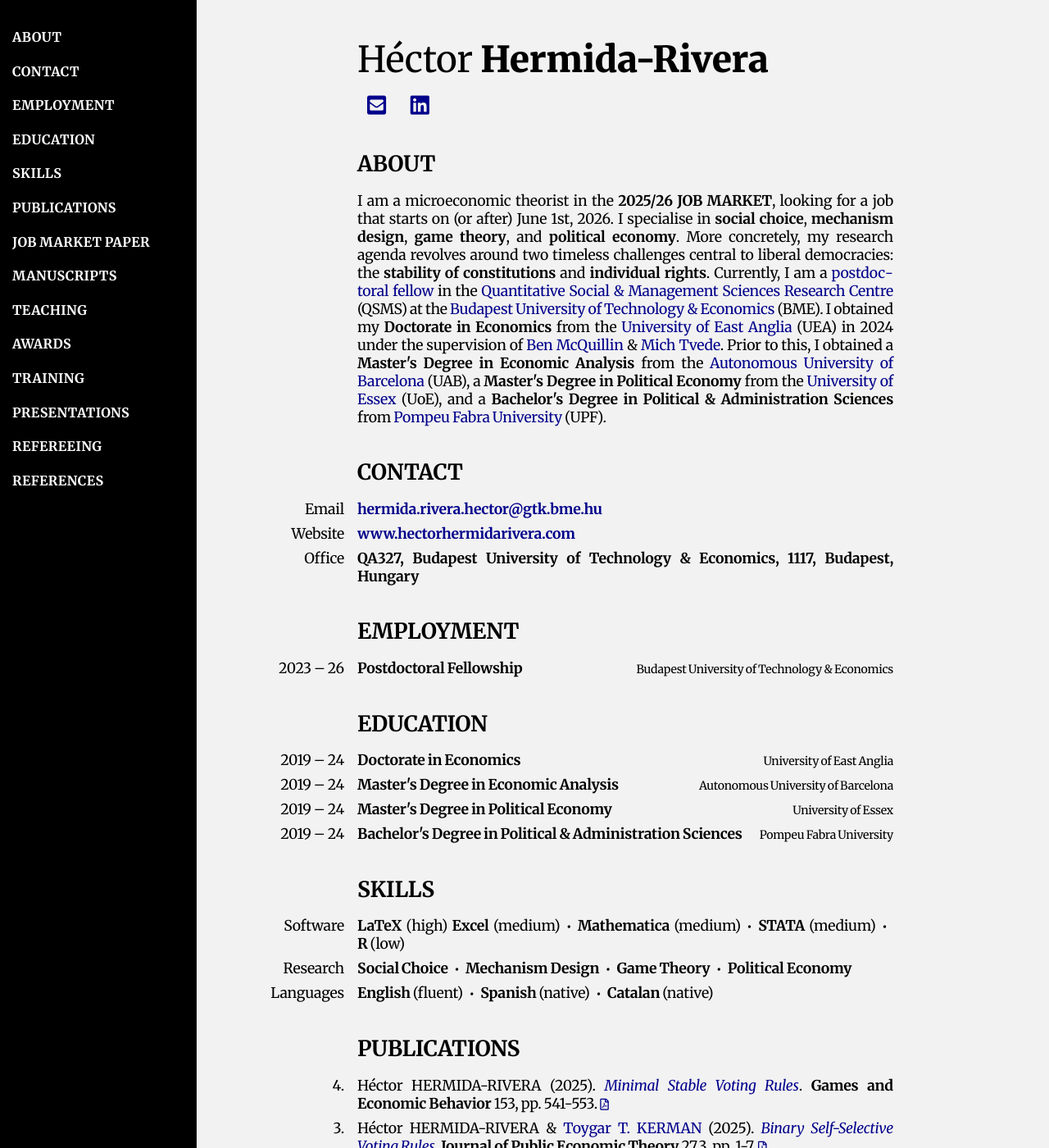
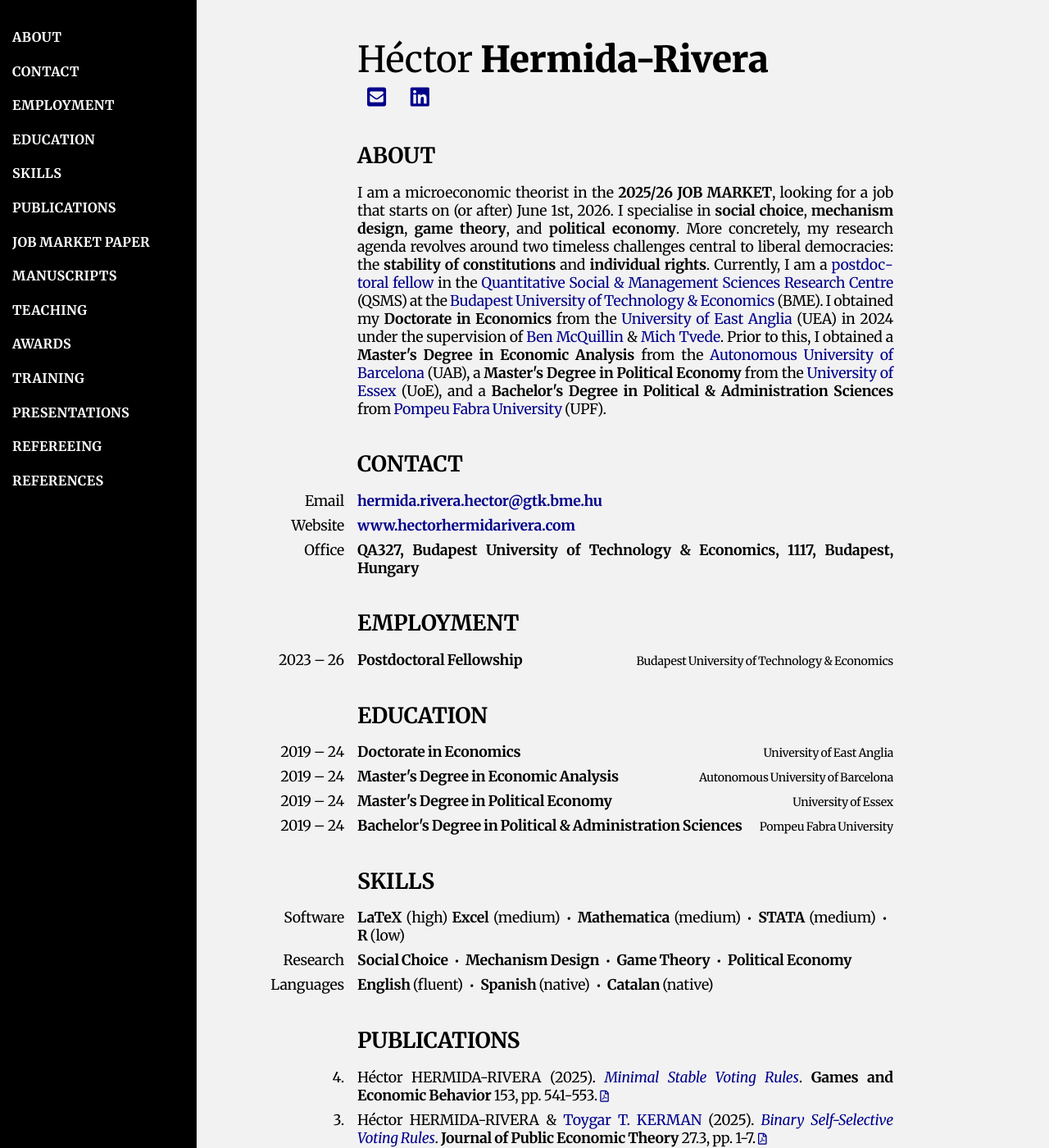
Before and after one commit to HectorHermidaRivera/hectorhermidarivera.github.io, a Jekyll site: the page built from index.md, in a window 1280 px wide and 1400 px high. Shown: the whole window at 82% size. Built offline with Jekyll 4.4.1, drawn with Linux system fonts in a browser that asks for light colours; a style sheet for code colours, icons or effects is not loaded.

Commit message:
Update style.css

```diff
--- a/assets/css/style.css
+++ b/assets/css/style.css
@@ -22,7 +22,7 @@ body {
 .main-name {
   font-size: 2em;
   font-weight: bold;
-  margin-bottom: -20px;
+  margin-bottom: 0px;
   padding-left: 136px;
 }
 
@@ -280,7 +280,7 @@ is not rising the icon. try again
   align-items: center;        /* vertical alignment */
   flex-wrap: wrap;            /* wrap on small screens */
   margin-left: 138px;         /* match second column offset */
-  margin-top: 8px;            /* small vertical spacing */
+  margin-top: -10px;            /* small vertical spacing */
 }
 
 /* Smooth hover enlargement */
```
